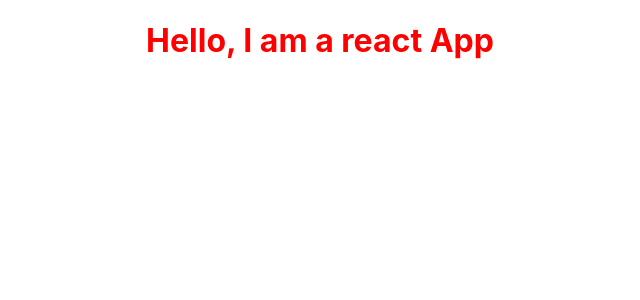
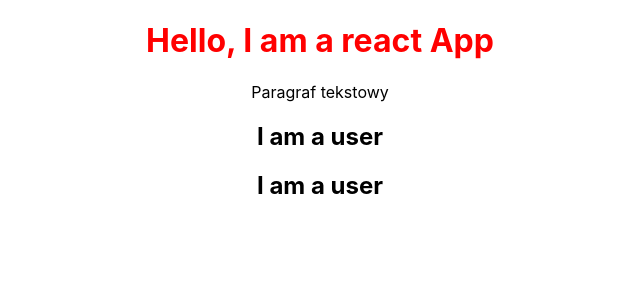
Before and after one commit to Ola214/my-app, a React (Create React App) app: page / in a window 1280 px wide. Shown: the top 300 px of the page, without its empty margins (320-960 px from the left). Built offline with nearby package versions, Linux system fonts and the light colour scheme.

Commit message:
functional component added

```diff
--- a/src/App.js
+++ b/src/App.js
@@ -1,5 +1,6 @@
 import React, {Component} from 'react';
 import './App.css'
+import User from './User/User'
 
 class App extends Component {
   render() {
@@ -11,6 +12,9 @@
 
       <div className="App">
         <h1 className='Red-color'>Hello, I am a react App</h1>
+        <p>Paragraf tekstowy</p>
+        <User />
+        <User />
       </div>
     );
   }
--- /dev/null
+++ b/src/User/User.js
@@ -0,0 +1,13 @@
+// import React, {Component} from "react";
+
+// function user() {
+//     return <h1>user</h1>;
+// } -> inny sposób zapisu
+
+import React from 'react';
+
+const user = () => {
+    return <h2>I am a user</h2>
+} //nazwy komponentów funkcyjnych piszemy małą literą
+
+export default user;
```
